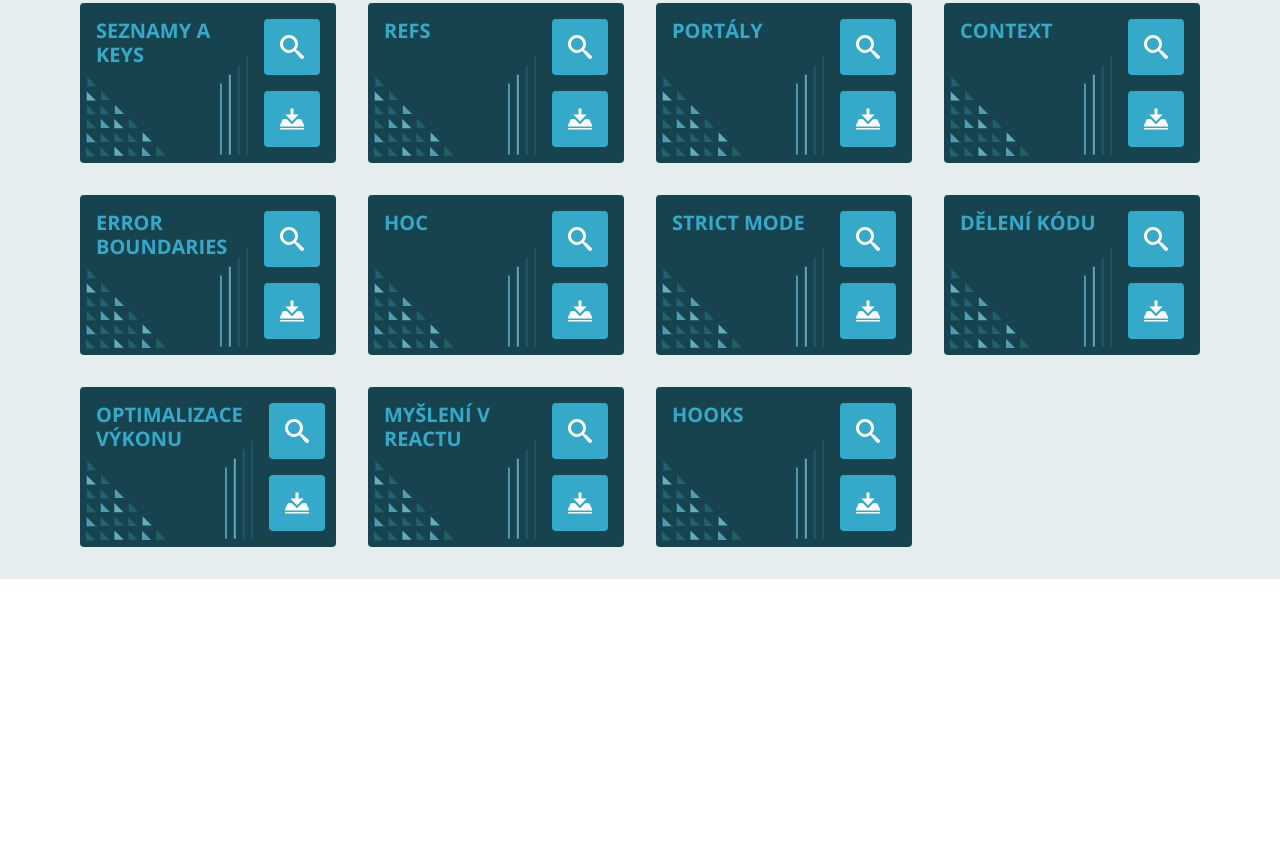
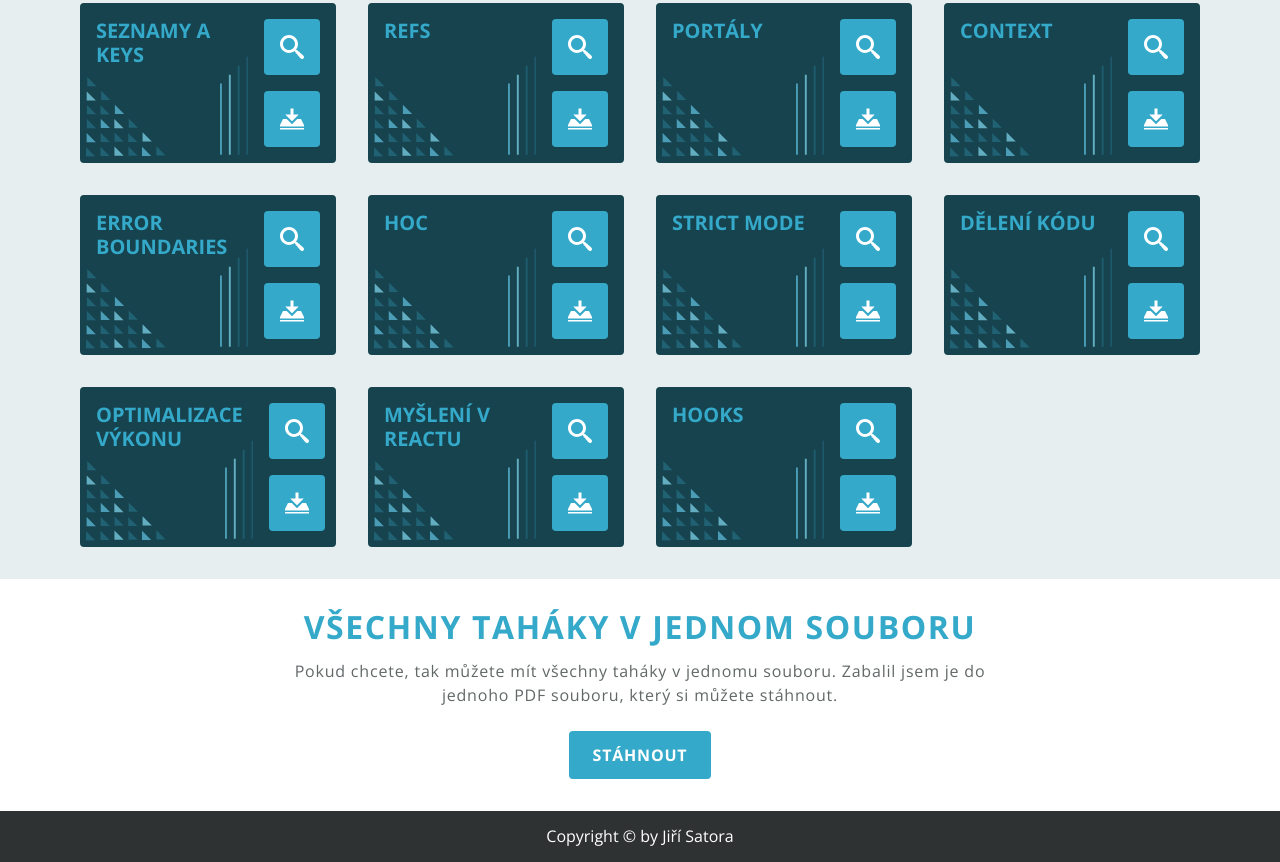
Before and after one commit to Jirkasa/react-tahaky, a website: page index.html in a window 1280 px wide. Shown: the part 1947-2809 px from the top of the page. Before the commit the page ends 2526 px from the top, so only its background shows below. Drawn offline with nearby package versions, Linux system fonts and the light colour scheme.

Commit message:
add packed cheatsheet section and footer

```diff
--- a/index.html
+++ b/index.html
@@ -594,6 +594,18 @@
                 </div>
             </div>
         </section>
+        <section class="section">
+            <div class="section__content">
+                <h2 class="heading-secondary u-center-text u-mb-4">Všechny taháky v jednom souboru</h2>
+                <div class="section__intro-text u-mb-6">
+                    <p class="paragraph">Pokud chcete, tak můžete mít všechny taháky v jednomu souboru. Zabalil jsem je do jednoho PDF souboru, který si můžete stáhnout.</p>
+                </div>
+                <div class="u-center-text">
+                    <a href="#" class="button-primary button-primary--small">stáhnout</a>
+                </div>
+            </div>
+        </section>
+        <footer class="footer"><a href="https://jirkasa.github.io/" target="_blank" class="footer__link">Copyright &copy; by Jiří Satora</a></footer>
     </div>
 </body>
 </html>
--- a/less/components/buttons.less
+++ b/less/components/buttons.less
@@ -1,5 +1,6 @@
 .button-primary {
     &:link, &:visited {
+        display: inline-block;
         font-size: 2.4rem;
         font-weight: 700;
         line-height: 1em;
@@ -14,11 +15,17 @@
 
         padding: 1.6rem 2.4rem;
     }
+
+    &--small {
+        &:link, &:visited {
+            font-size: 1.6rem;
+        }
+    }
 }
 
 .icon-button {
     &:link, &:visited {
-        display: block;
+        display: inline-block;
         font-size: 0;
 
         padding: 1.6rem;
--- /dev/null
+++ b/less/layout/footer.less
@@ -0,0 +1,17 @@
+.footer {
+    font-size: 1.6rem;
+    line-height: 1.2em;
+
+    text-align: center;
+
+    background-color: @colors[grey-80];
+    padding: 1.6rem 3.2rem;
+
+    &__link {
+        &:link, &:visited {
+            color: @colors[white];
+
+            text-decoration: none;
+        }
+    }
+}
--- a/less/main.less
+++ b/less/main.less
@@ -6,6 +6,7 @@
 @import 'base/utilities';
 
 @import 'layout/page';
+@import 'layout/footer';
 
 @import 'components/buttons';
 @import 'components/cheatsheet';
```
Also changed, not shown: assets/css/style.css.
